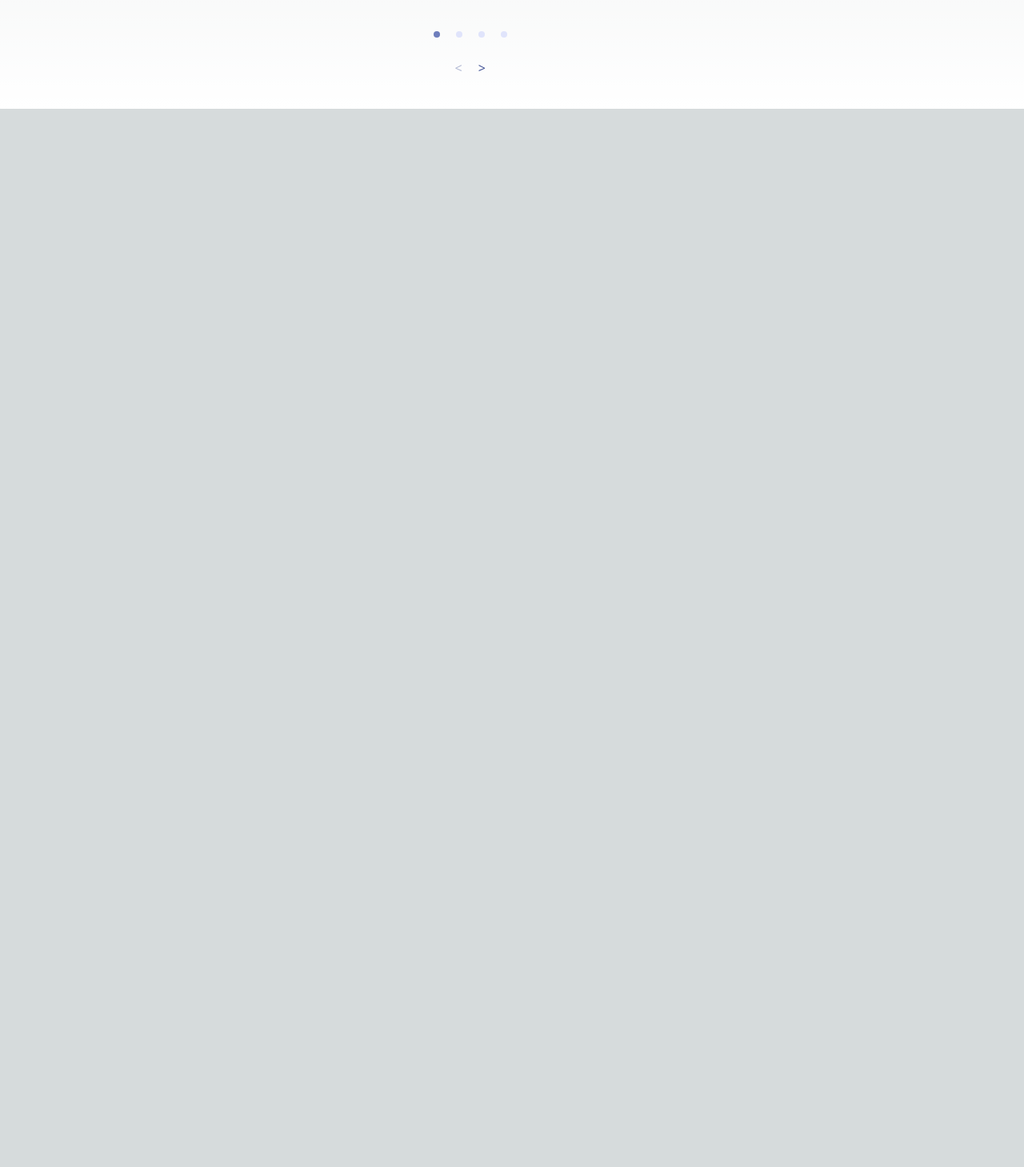
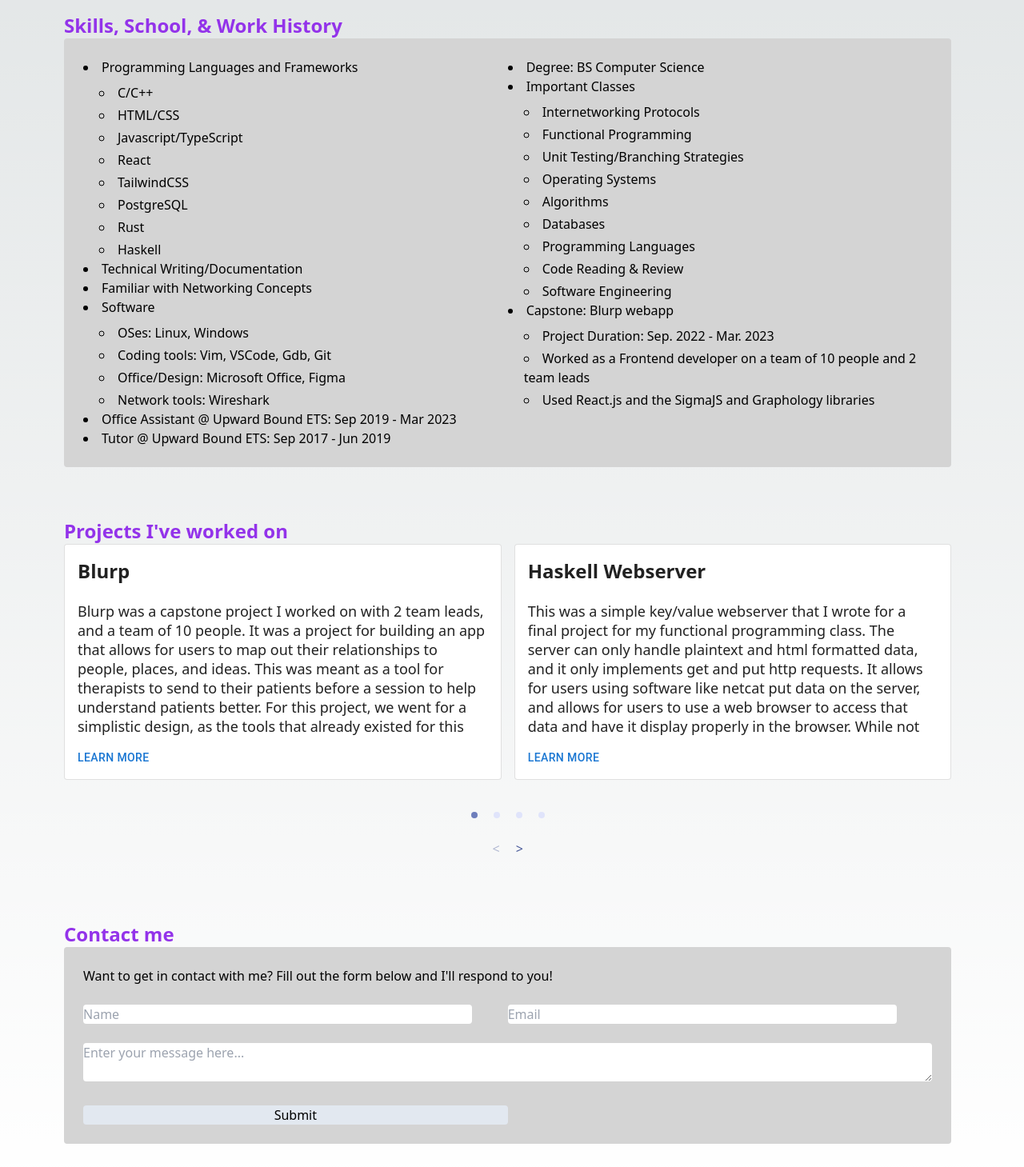
Before and after one commit to trg5pdx/trg5-dev, a Next.js app: page / in a window 1280 px wide. Shown: the part 771-2230 px from the top of the page at 80% size. Before the commit the page ends 907 px from the top, so only its background shows below. Built offline with nearby package versions, Linux system fonts and the light colour scheme.

Commit message:
Moved each section into its own component, added more to the data file, and workedo n the contact section form

```diff
--- /dev/null
+++ b/src/components/navbar.tsx
@@ -0,0 +1,23 @@
+import styles from '@/styles/Home.module.css';
+import Link from 'next/link';
+
+function Navbar() {
+  return (
+    <nav className={styles.navbar}>
+      <Link href="/" className={styles.navbar_button}>
+        Home
+      </Link>
+      <Link href="/about" className={styles.navbar_button}>
+        About
+      </Link>
+      <Link href="/" className={styles.navbar_button}>
+        Projects
+      </Link>
+      <Link href="/" className={styles.navbar_button}>
+        Contact
+      </Link>
+    </nav>
+  );
+}
+
+export default Navbar;
--- /dev/null
+++ b/src/components/sections/about.tsx
@@ -0,0 +1,13 @@
+import styles from '@/styles/Home.module.css';
+import { data } from '../../data/data';
+
+const About = () => {
+  return (
+    <div className={styles.section}>
+      <h2 className={styles.section_title}>About Me</h2>
+      <div className={styles.section_body}>{data.about}</div>
+    </div>
+  );
+};
+
+export default About;
--- /dev/null
+++ b/src/components/sections/contact.tsx
@@ -0,0 +1,86 @@
+import styles from '@/styles/Home.module.css';
+import { useState } from 'react';
+import { data } from '../../data/data';
+
+const Contact = () => {
+  const [name, setName] = useState('');
+  const [email, setEmail] = useState('');
+  const [message, setMessage] = useState('');
+
+  const handleSubmit = (e: React.BaseSyntheticEvent) => {
+    e.preventDefault();
+    alert(
+      `
+        name: ${name}
+        email: ${email}
+        message: ${message}
+      `
+    );
+  };
+
+  return (
+    <div className={styles.section}>
+      <h2 className={styles.section_title}>Contact me</h2>
+      <div className={styles.section_body}>
+        Want to get in contact with me? Fill out the form below and I'll respond
+        to you!
+        <br />
+        <br />
+        <form onSubmit={handleSubmit} className="grid lg:grid-cols-2">
+          <div>
+            <label htmlFor="name" className="hidden">
+              Name:
+            </label>
+            <input
+              type="text"
+              name="name"
+              id="name"
+              value={name}
+              placeholder="Name"
+              className="w-11/12 rounded"
+              onChange={(e) => setName(e.target.value)}
+            />
+            <br />
+            <br />
+          </div>
+          <div>
+            <label htmlFor="email" className="hidden">
+              Email:
+            </label>
+            <input
+              type="text"
+              name="email"
+              id="email"
+              value={email}
+              placeholder="Email"
+              className="w-11/12 rounded"
+              onChange={(e) => setEmail(e.target.value)}
+            />
+            <br />
+            <br />
+          </div>
+          <div className="col-span-2">
+            <label htmlFor="email" className="hidden">
+              Message:
+            </label>
+            <textarea
+              name="message"
+              id="message"
+              value={message}
+              placeholder="Enter your message here..."
+              className="w-full rounded"
+              onChange={(e) => setMessage(e.target.value)}
+            />
+            <br />
+            <br />
+          </div>
+          <button type="submit" className="rounded bg-slate-200 text-black">
+            Submit
+          </button>
+        </form>
+      </div>
+    </div>
+  );
+};
+
+export default Contact;
--- a/src/components/project.jsx
+++ b/src/components/sections/project.tsx
@@ -1,14 +1,13 @@
 import styles from '@/styles/Home.module.css';
-import ProjectData from '../constants/constants';
-import { data } from '../data/data';
-import ProjectModal from '../components/modal';
+import { data } from '../../data/data';
+import ProjectModal from '../modal';
 import { useState, useRef } from 'react';
 import { Button, Card, CardActions, CardContent } from '@mui/material';
 import AliceCarousel from 'react-alice-carousel';
 import 'react-alice-carousel/lib/alice-carousel.css';
 
-const project = (props) => {
-  const [modal, modalState] = useState(false);
+const Project = () => {
+  const [projModal, toggleModal] = useState(false);
   const [projIndex, projIndexState] = useState(0);
 
   const responsive = {
@@ -17,8 +16,13 @@ const project = (props) => {
     1200: { items: 3, itemsFit: 'contain' },
   };
 
+  /*
+    Using index since the list I'm building is static
+    Source:
+    https://adhithiravi.medium.com/why-do-i-need-keys-in-react-lists-dbb522188bbb
+  */
   const project_list = data.projects.map((projData, index) => (
-    <Card variant="outlined" className={styles.card_style}>
+    <Card key={index} variant="outlined" className={styles.card_style}>
       <CardContent className={styles.card_format}>
         <h2 className={styles.proj_title}>{projData.title}</h2>
         <br />
@@ -30,7 +34,7 @@ const project = (props) => {
           className={styles.card_button}
           onClick={() => {
             projIndexState(index);
-            modalState(true);
+            toggleModal(true);
           }}
         >
           Learn more
@@ -38,16 +42,13 @@ const project = (props) => {
       </CardActions>
     </Card>
   ));
-  const test = [
-    <div className="relative">aaa</div>,
-    <div className="relative">b</div>,
-  ];
 
   return (
-    <>
+    <div className={styles.section}>
+      <h2 className={styles.section_title}>{"Projects I've worked on"}</h2>
       <ProjectModal
-        modal={modal}
-        modalState={(val) => modalState(val)}
+        modal={projModal}
+        modalState={(val: boolean) => toggleModal(val)}
         projIndex={projIndex}
       />
       {/* fix innerWidth, currently only limits it to the 2nd breakpoint and
@@ -59,8 +60,8 @@ const project = (props) => {
         responsive={responsive}
         controlsStrategy="alternate"
       />
-    </>
+    </div>
   );
 };
 
-export default project;
+export default Project;
--- /dev/null
+++ b/src/components/sections/skills.tsx
@@ -0,0 +1,36 @@
+import styles from '@/styles/Home.module.css';
+import { data } from '../../data/data';
+
+const Skills = () => {
+  const subitems = (item: String[]) => {
+    return item.map((subitem, index) => <li key={index}>{subitem}</li>);
+  };
+
+  const lists = (list: { item: String; subitems?: String[] }[]) => {
+    return list.map((list, index) => (
+      <li key={index}>
+        {list.item}
+        {list.subitems && (
+          <ul className="mt-2 list-inside list-[circle] space-y-1 pl-5">
+            {subitems(list.subitems)}
+          </ul>
+        )}
+      </li>
+    ));
+  };
+
+  return (
+    <div className={styles.section}>
+      <h2 className={styles.section_title}>Skills, School, & Work History</h2>
+      <div className={styles.section_body}>
+        <div className="lg:grid lg:grid-cols-2">
+          <ul className="list-inside list-disc">{lists(data.skills)}</ul>
+          <ul className="list-inside list-disc">{lists(data.school)}</ul>
+          <ul className="list-inside list-disc">{lists(data.work)}</ul>
+        </div>
+      </div>
+    </div>
+  );
+};
+
+export default Skills;
--- a/src/data/data.tsx
+++ b/src/data/data.tsx
@@ -1,4 +1,83 @@
 export const data = {
+  about: /* HTML */ `
+    Voluptate reprehenderit et sunt qui duis enim cillum nulla ullamco. Pariatur
+    dolore ad consectetur eiusmod minim enim magna non pariatur do. Non minim
+    nostrud culpa culpa Lorem id voluptate. Eiusmod voluptate irure in in ad
+    nostrud proident ullamco sint. Enim reprehenderit ex adipisicing elit Lorem
+    ad esse eu. Labore enim ullamco ipsum sint. Laboris reprehenderit qui tempor
+    sunt. Mollit nisi occaecat minim dolor commodo sint minim id non amet. Enim
+    proident cupidatat irure quis ullamco minim anim. Irure dolore sint laboris
+    elit aliqua officia voluptate dolore occaecat amet consectetur nisi. In
+    reprehenderit ad nulla fugiat deserunt mollit veniam amet adipisicing dolor.
+    Ea do fugiat qui nulla est deserunt ea fugiat sit. Amet ullamco labore in
+    sint. Nisi irure culpa aute eiusmod Lorem deserunt amet sunt dolor officia
+    elit labore eiusmod. Magna fugiat irure Lorem cillum. Ut ut ex sit cillum.
+  `,
+  skills: [
+    {
+      item: 'Programming Languages and Frameworks',
+      subitems: [
+        'C/C++',
+        'HTML/CSS',
+        'Javascript/TypeScript',
+        'React',
+        'TailwindCSS',
+        'PostgreSQL',
+        'Rust',
+        'Haskell',
+      ],
+    },
+    {
+      item: 'Technical Writing/Documentation',
+    },
+    {
+      item: 'Familiar with Networking Concepts',
+    },
+    {
+      item: 'Software',
+      subitems: [
+        'OSes: Linux, Windows',
+        'Coding tools: Vim, VSCode, Gdb, Git',
+        'Office/Design: Microsoft Office, Figma',
+        'Network tools: Wireshark',
+      ],
+    },
+  ],
+  school: [
+    {
+      item: 'Degree: BS Computer Science',
+    },
+    {
+      item: 'Important Classes',
+      subitems: [
+        'Internetworking Protocols',
+        'Functional Programming',
+        'Unit Testing/Branching Strategies',
+        'Operating Systems',
+        'Algorithms',
+        'Databases',
+        'Programming Languages',
+        'Code Reading & Review',
+        'Software Engineering',
+      ],
+    },
+    {
+      item: 'Capstone: Blurp webapp',
+      subitems: [
+        'Project Duration: Sep. 2022 - Mar. 2023',
+        'Worked as a Frontend developer on a team of 10 people and 2 team leads',
+        'Used React.js and the SigmaJS and Graphology libraries',
+      ],
+    },
+  ],
+  work: [
+    {
+      item: 'Office Assistant @ Upward Bound ETS: Sep 2019 - Mar 2023',
+    },
+    {
+      item: 'Tutor @ Upward Bound ETS: Sep 2017 - Jun 2019',
+    },
+  ],
   projects: [
     {
       title: 'Blurp',
--- a/src/pages/index.tsx
+++ b/src/pages/index.tsx
@@ -3,16 +3,12 @@ import Image from 'next/image';
 import { Inter } from 'next/font/google';
 import styles from '@/styles/Home.module.css';
 import Navbar from '../components/navbar';
-import Project from '../components/project';
-import ProjectData from '../constants/constants';
+import Project from '../components/sections/project';
+import About from '../components/sections/about';
+import Skills from '../components/sections/skills';
+import Contact from '../components/sections/contact';
 
 export default function Home() {
-  const projData1 = new ProjectData(
-    'https://github.com/trg5pdx/haskell-webserver',
-    'https://github.com/trg5pdx/',
-    'My github: '
-  );
-
   return (
     <>
       <Head>
@@ -24,23 +20,24 @@ export default function Home() {
       <Navbar />
       <main className={styles.main}>
         <div className="m-6 h-full w-full lg:grid lg:grid-cols-6">
-          <div className="col-span-3 self-center">
-            <h1 className={styles.main_title}>Hi, I'm Thomas</h1>
+          <div className="col-span-3 mx-2 w-11/12 self-center py-11 lg:mx-0 lg:w-full lg:py-0">
+            <h1 className={styles.main_title}>{"Hi, I'm Thomas"}</h1>
             <br />
             <h2 className={styles.main_subtitle}>
-              I'm a software developer from Portland
+              {"I'm a software developer from Portland"}
             </h2>
           </div>
-          <img
+          <Image
             src="https://placekitten.com/600/400"
-            className="col-span-3"
-          ></img>
-          <div className="col-span-6 w-11/12">
-            <h2 className="text-2xl font-bold text-purple-600">
-              Projects I've worked on
-            </h2>
-            <Project />
-          </div>
+            alt="a picture of a cat"
+            className="col-span-3 mx-2 w-11/12 lg:mx-0 lg:w-full"
+            width={600}
+            height={400}
+          />
+          <About />
+          <Skills />
+          <Project />
+          <Contact />
         </div>
       </main>
     </>
--- a/src/styles/Home.module.css
+++ b/src/styles/Home.module.css
@@ -1,7 +1,7 @@
 .main {
   display: flex;
   min-height: 100vh;
-  @apply w-11/12 justify-items-center lg:mx-12;
+  @apply w-11/12 justify-items-center scroll-smooth lg:mx-12;
 }
 
 .core {
@@ -26,6 +26,18 @@
   @apply rounded bg-neutral-300 p-2 text-xl font-bold;
 }
 
+.section {
+  @apply col-span-6 w-full py-8;
+}
+
+.section_title {
+  @apply mx-2 text-2xl font-bold text-purple-600;
+}
+
+.section_body {
+  @apply mx-2 rounded bg-neutral-300 p-6;
+}
+
 .card_format {
   @apply max-h-60 overflow-hidden;
 }
@@ -47,7 +59,8 @@
 }
 
 .modal {
-  @apply absolute left-1/2 top-1/2 w-full max-w-[700px] translate-x-[-50%] translate-y-[-50%] rounded-xl border-solid border-gray-400 bg-gray-300 p-8;
+  overflow-y: auto;
+  @apply absolute left-1/2 top-1/2 z-50 h-full w-full max-w-[700px] translate-x-[-50%] translate-y-[-50%] rounded-xl border-solid border-gray-400 bg-gray-300 p-8;
 }
 
 @media (prefers-color-scheme: dark) {
@@ -67,6 +80,10 @@
     @apply bg-neutral-800;
   }
 
+  .section_body {
+    @apply bg-neutral-800;
+  }
+
   .modal {
     @apply bg-neutral-800;
   }
```
Also changed, not shown: next.config.js (+12 -2 lines), src/components/modal.tsx (+28 -9 lines), src/components/navbar.jsx (deleted, +0 -22 lines), 1 other file (tests, documents, lock files or other folders).
